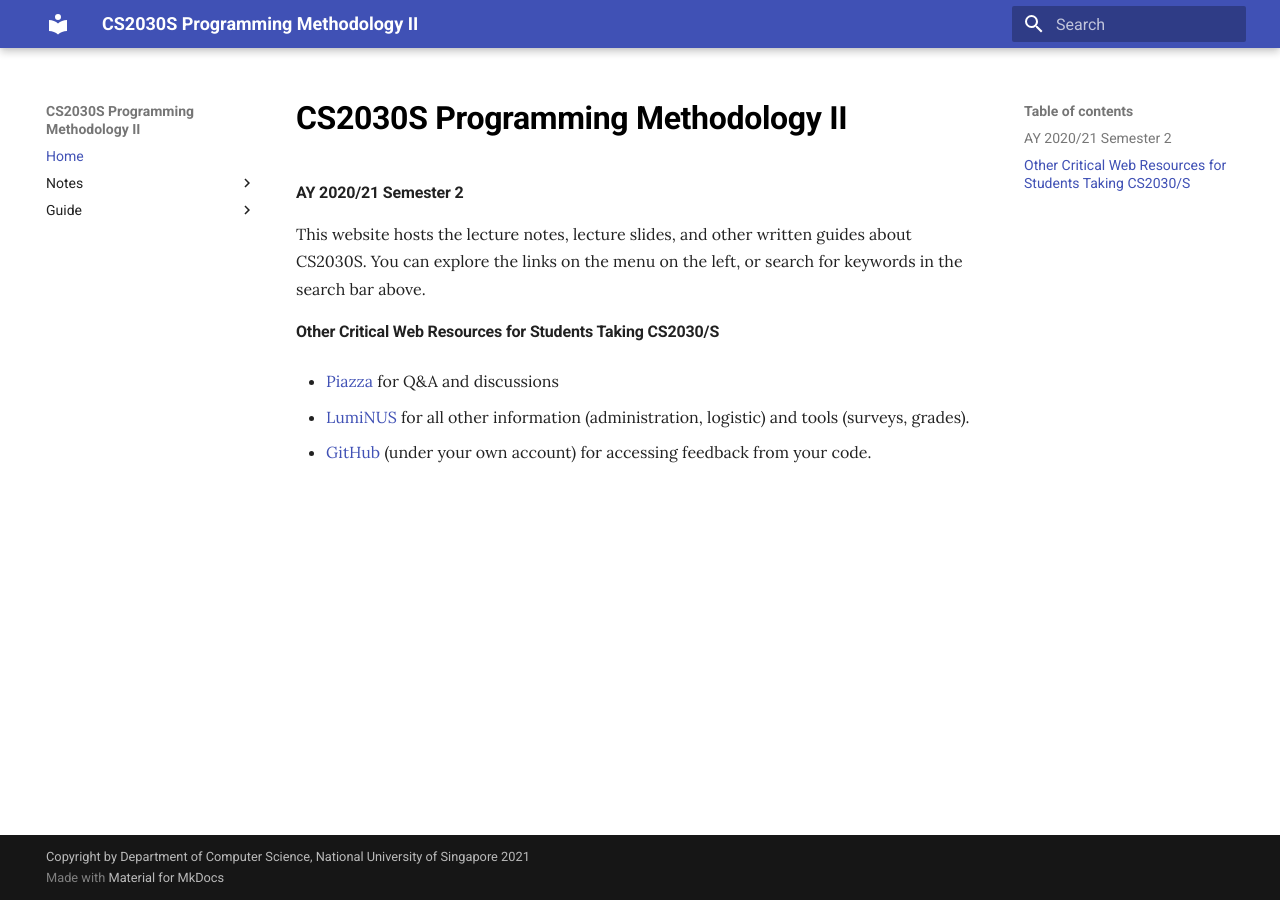
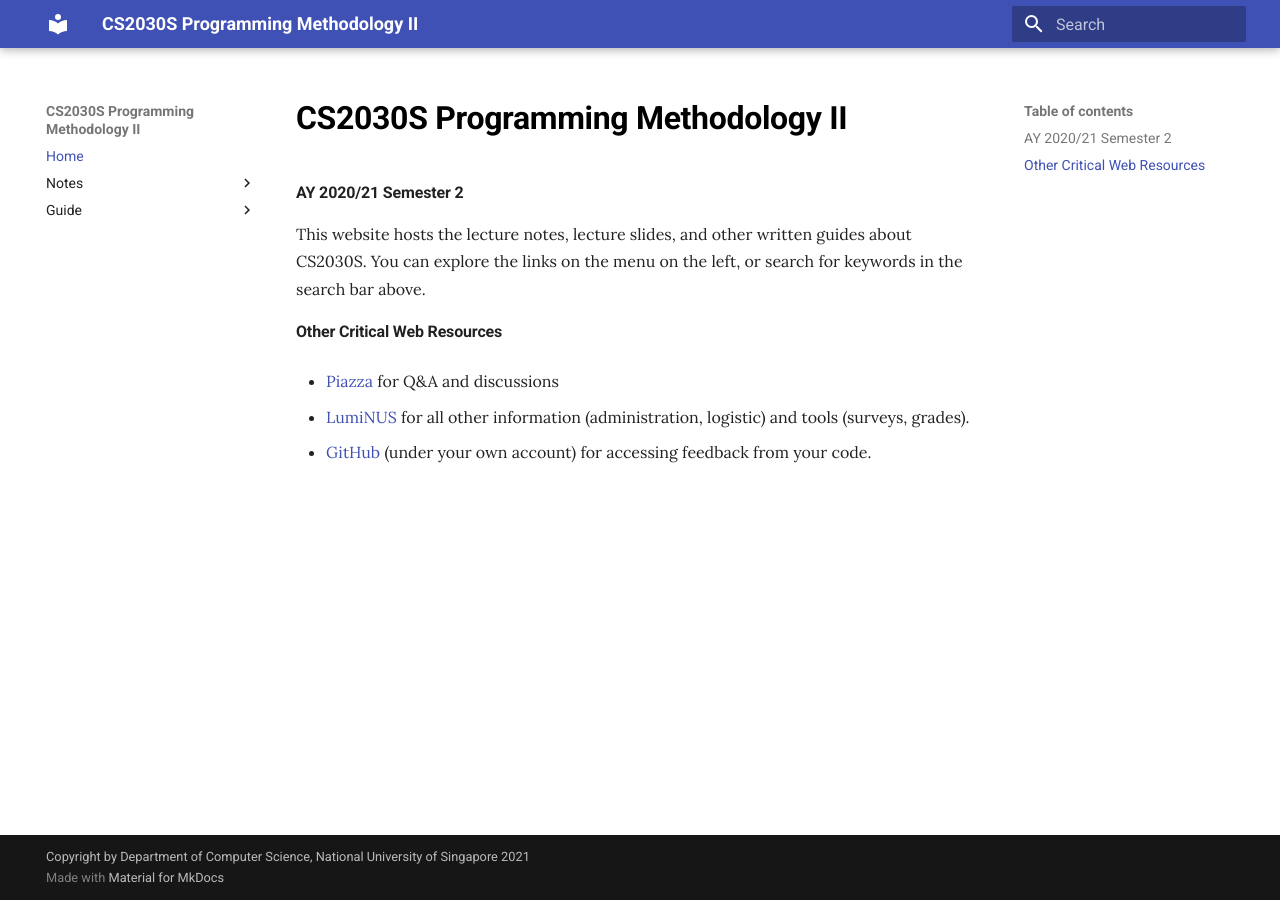
Before and after one commit to nus-cs2030s/2021-s2, an MkDocs documentation site: the page built from docs/index.md, in a window 1280 px wide. Built offline with MkDocs 1.6.1 and Material for MkDocs 9.7.7, drawn with Linux system fonts in a browser that asks for light colours.

Commit message:
Polish home page

```diff
--- a/docs/index.md
+++ b/docs/index.md
@@ -4,7 +4,7 @@
 
 This website hosts the lecture notes, lecture slides, and other written guides about CS2030S.  You can explore the links on the menu on the left, or search for keywords in the search bar above.
 
-#### Other Critical Web Resources for Students Taking CS2030/S
+#### Other Critical Web Resources
 
 - [Piazza](https://piazza.com/class/kjez2jtso0033l) for Q&A and discussions
 
```
